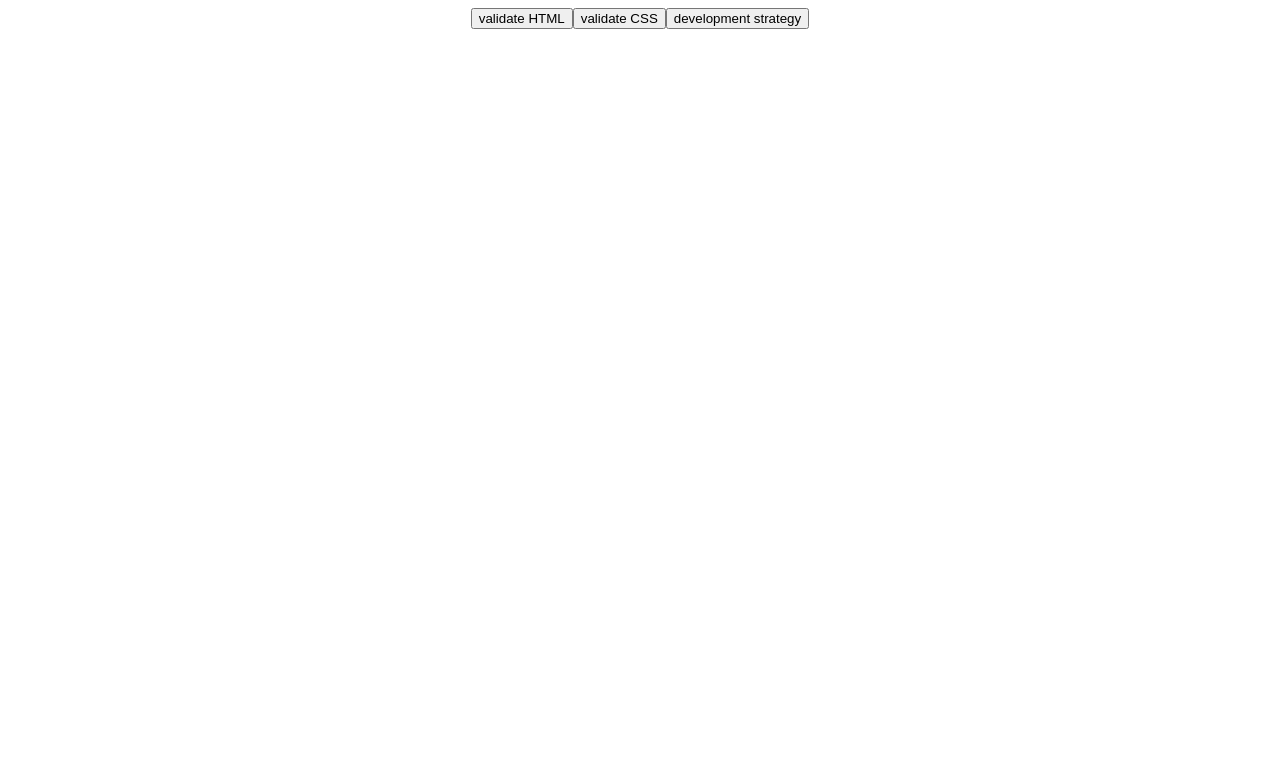
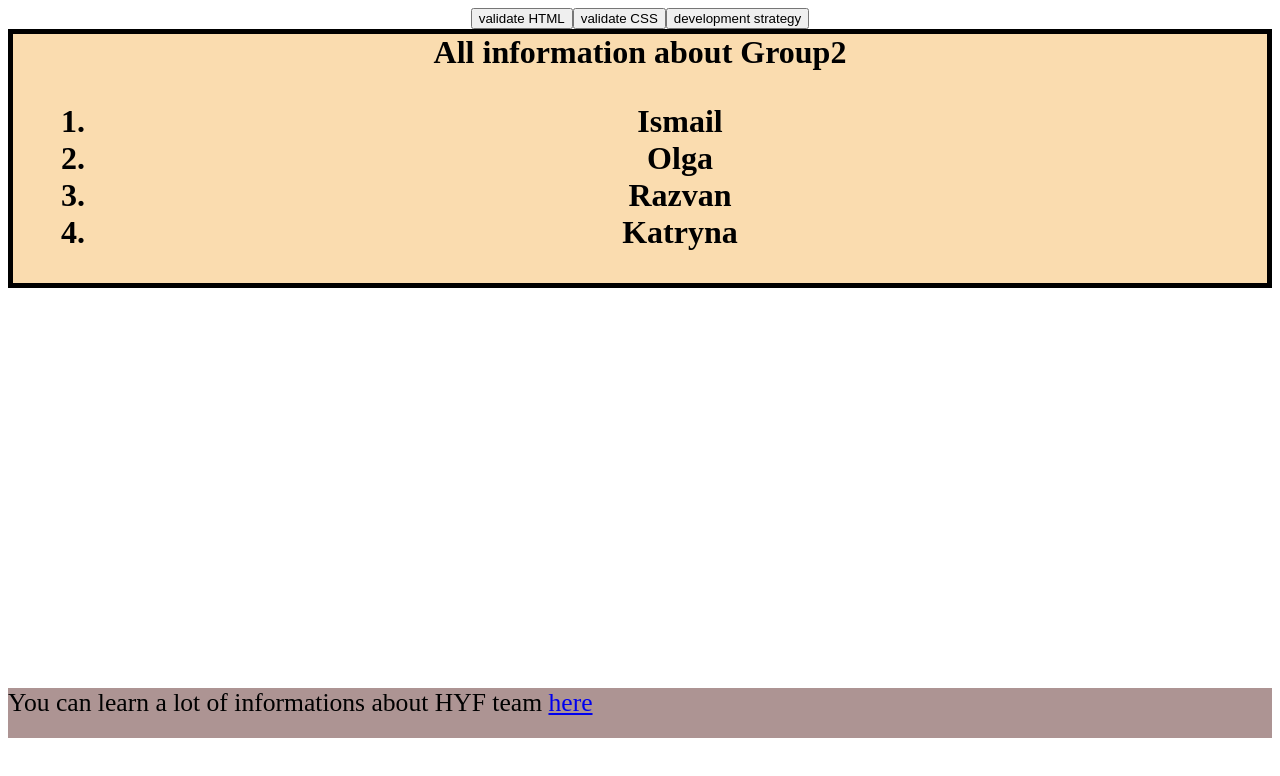
Before and after one commit to ismailtugan/-ntegrate, a plain HTML site: page index.html in a window 1280 px wide. Drawn offline with Linux system fonts and the light colour scheme; files that its build step writes are made by us from their sources.

Commit message:
completed title

```diff
--- a/index.html
+++ b/index.html
@@ -7,9 +7,22 @@
 
   <!-- Leave this here!  It renders the review buttons  -->
   <script src='./evaluation/init.js'></script>
+  <link rel="stylesheet" href="/integrate/style.css" >
 </head>
 
+
 <body>
+  <header> All information about Group2 <br>
+    <ul> <ol type="1" >
+      <li>Ismail </li>
+      <li>Olga </li>
+      <li>Razvan  </li>
+      <li>Katryna </li>
+    </ol></ul>
+  </header>
+  <footer>
+    You can learn a lot of informations about HYF team <a href="https://github.com/HackYourFutureBelgium/class-9-10" >here</a>
+  </footer>
 </body>
 
 </html>
--- a/style.css
+++ b/style.css
@@ -0,0 +1,22 @@
+header {
+    background-color:#FADCAF ;
+    text-align: center;
+    font-weight: bold;
+    font-size: 2rem;
+    border: 5px solid black;
+
+
+
+
+}
+
+footer{
+    background-color:#AD9493 ;
+    text-align: left;
+    border: 1px dashes pink;
+    height: 50px;
+    margin-top: 400px;
+    font-size: 1.6rem;
+
+
+}
```
